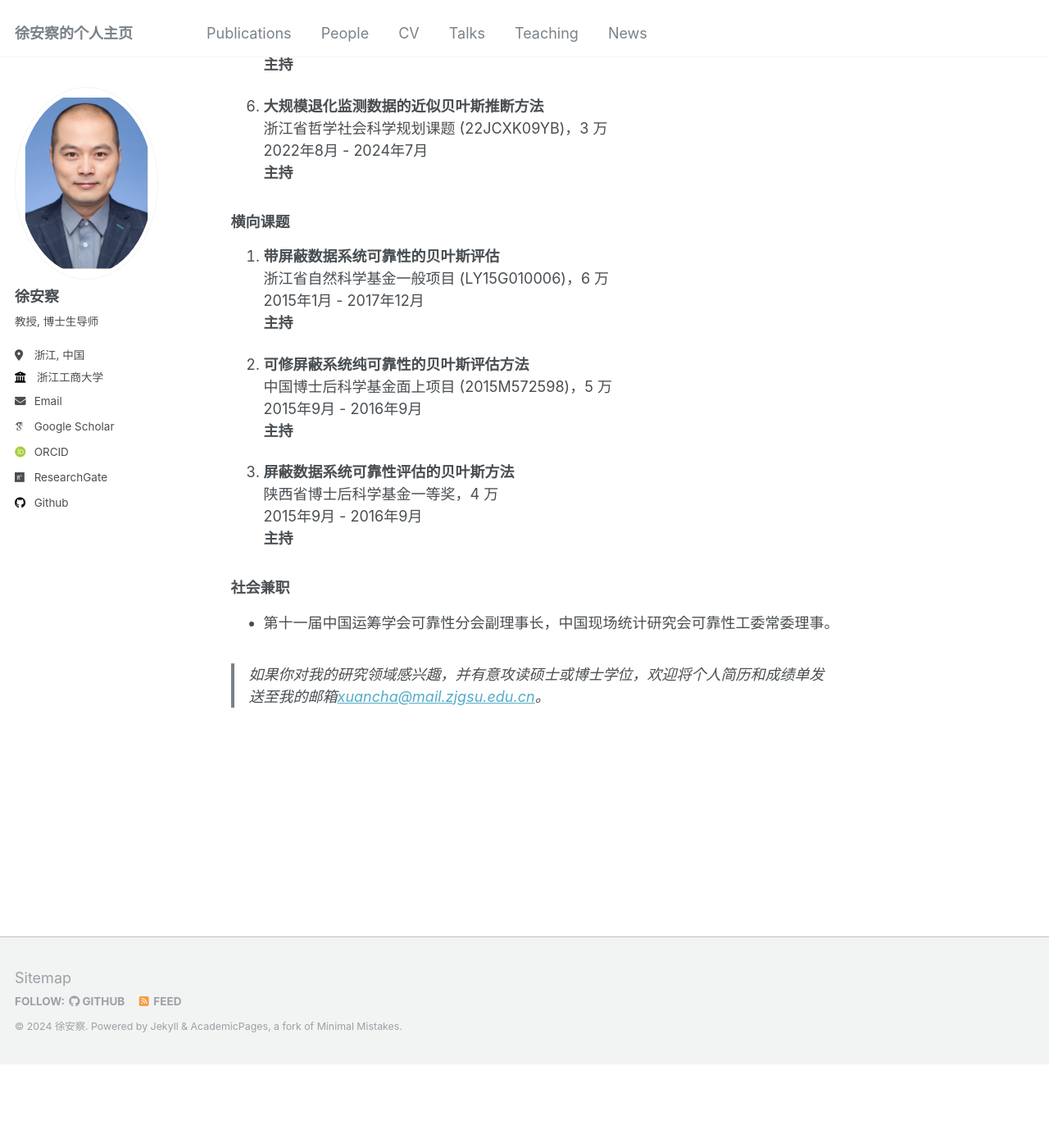
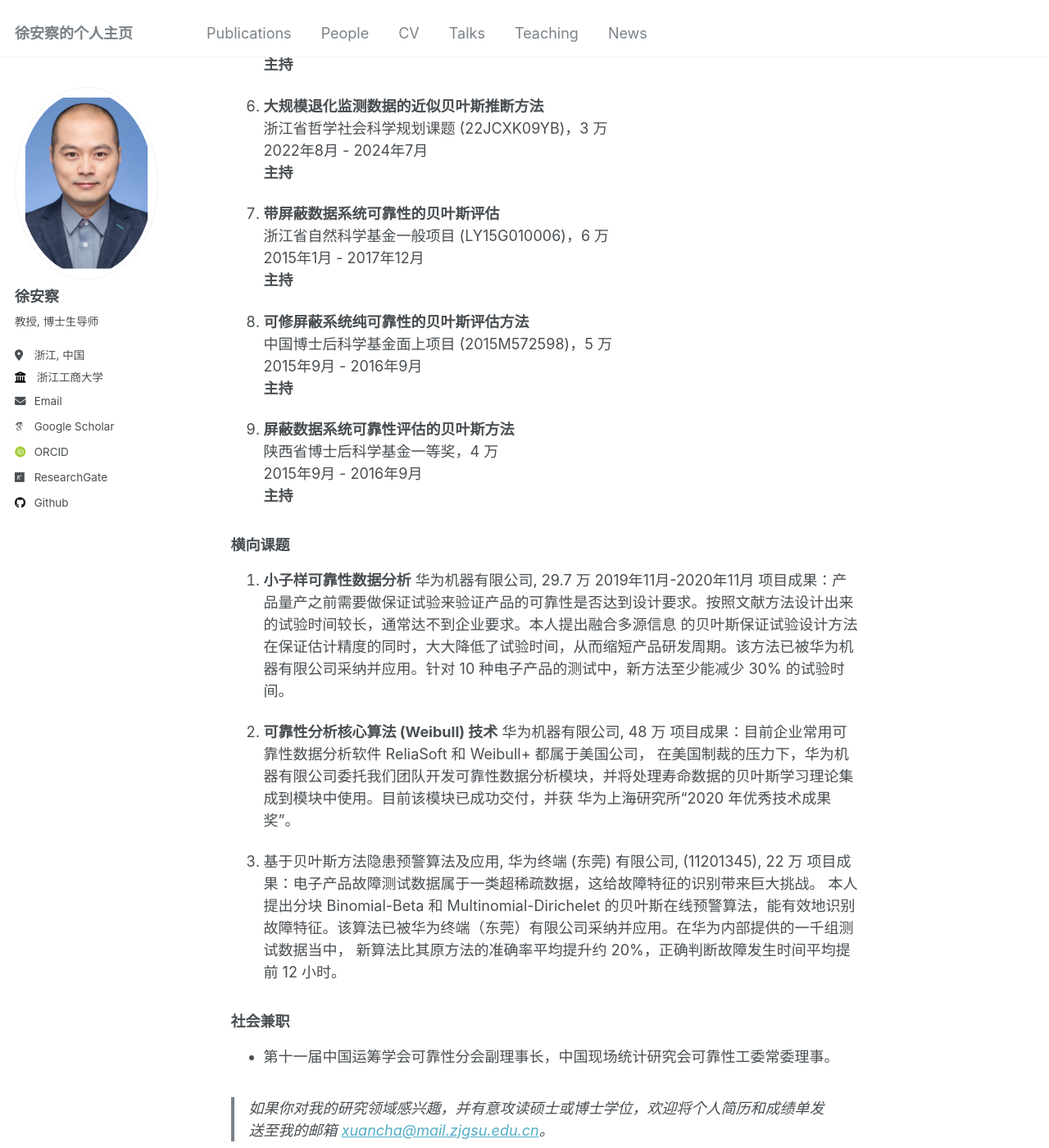
Before and after one commit to liangliangzhuang/liangliangzhuang.github.io, a Jekyll site: the page built from _pages/about.md, in a window 1280 px wide and 1400 px high, scrolled down 1731 px. Shown: the whole window at 82% size. Built offline with Jekyll 4.4.1, drawn with Linux system fonts in a browser that asks for light colours; some web fonts are replaced; before the commit the page ends 3028 px from its top, so only the background shows below that.

Commit message:
Update about.md

```diff
--- a/_pages/about.md
+++ b/_pages/about.md
@@ -60,26 +60,39 @@ redirect_from:
    2022年8月 - 2024年7月
    **主持**
 
-### 横向课题
-
-1. **带屏蔽数据系统可靠性的贝叶斯评估**
+7. **带屏蔽数据系统可靠性的贝叶斯评估**
    浙江省自然科学基金一般项目 (LY15G010006)，6 万
    2015年1月 - 2017年12月
    **主持**
 
-2. **可修屏蔽系统纯可靠性的贝叶斯评估方法**
+8. **可修屏蔽系统纯可靠性的贝叶斯评估方法**
    中国博士后科学基金面上项目 (2015M572598)，5 万
    2015年9月 - 2016年9月
    **主持**
 
-3. **屏蔽数据系统可靠性评估的贝叶斯方法**
+9. **屏蔽数据系统可靠性评估的贝叶斯方法**
    陕西省博士后科学基金一等奖，4 万
    2015年9月 - 2016年9月
    **主持**
+
+### 横向课题
+
+1. **小子样可靠性数据分析**
+   华为机器有限公司, 29.7 万
+   2019年11月-2020年11月
+   项目成果：产品量产之前需要做保证试验来验证产品的可靠性是否达到设计要求。按照文献方法设计出来的试验时间较长，通常达不到企业要求。本人提出融合多源信息 的贝叶斯保证试验设计方法在保证估计精度的同时，大大降低了试验时间，从而缩短产品研发周期。该方法已被华为机器有限公司采纳并应用。针对 10 种电子产品的测试中，新方法至少能减少 30% 的试验时间。
+
+2. **可靠性分析核心算法 (Weibull) 技术**
+   华为机器有限公司, 48 万
+   项目成果：目前企业常用可靠性数据分析软件 ReliaSoft 和 Weibull+ 都属于美国公司， 在美国制裁的压力下，华为机器有限公司委托我们团队开发可靠性数据分析模块，并将处理寿命数据的贝叶斯学习理论集成到模块中使用。目前该模块已成功交付，并获 华为上海研究所“2020 年优秀技术成果奖”。
+
+3. 基于贝叶斯方法隐患预警算法及应用,
+   华为终端 (东莞) 有限公司, (11201345), 22 万
+   项目成果：电子产品故障测试数据属于一类超稀疏数据，这给故障特征的识别带来巨大挑战。 本人提出分块 Binomial-Beta 和 Multinomial-Dirichelet 的贝叶斯在线预警算法，能有效地识别故障特征。该算法已被华为终端（东莞）有限公司采纳并应用。在华为内部提供的一千组测试数据当中， 新算法比其原方法的准确率平均提升约 20%，正确判断故障发生时间平均提前 12 小时。
 
 ### 社会兼职
 
 - 第十一届中国运筹学会可靠性分会副理事长，中国现场统计研究会可靠性工委常委理事。
 
 
-> 如果你对我的研究领域感兴趣，并有意攻读硕士或博士学位，欢迎将个人简历和成绩单发送至我的邮箱<xuancha@mail.zjgsu.edu.cn>。
+> 如果你对我的研究领域感兴趣，并有意攻读硕士或博士学位，欢迎将个人简历和成绩单发送至我的邮箱 <xuancha@mail.zjgsu.edu.cn>。
```
